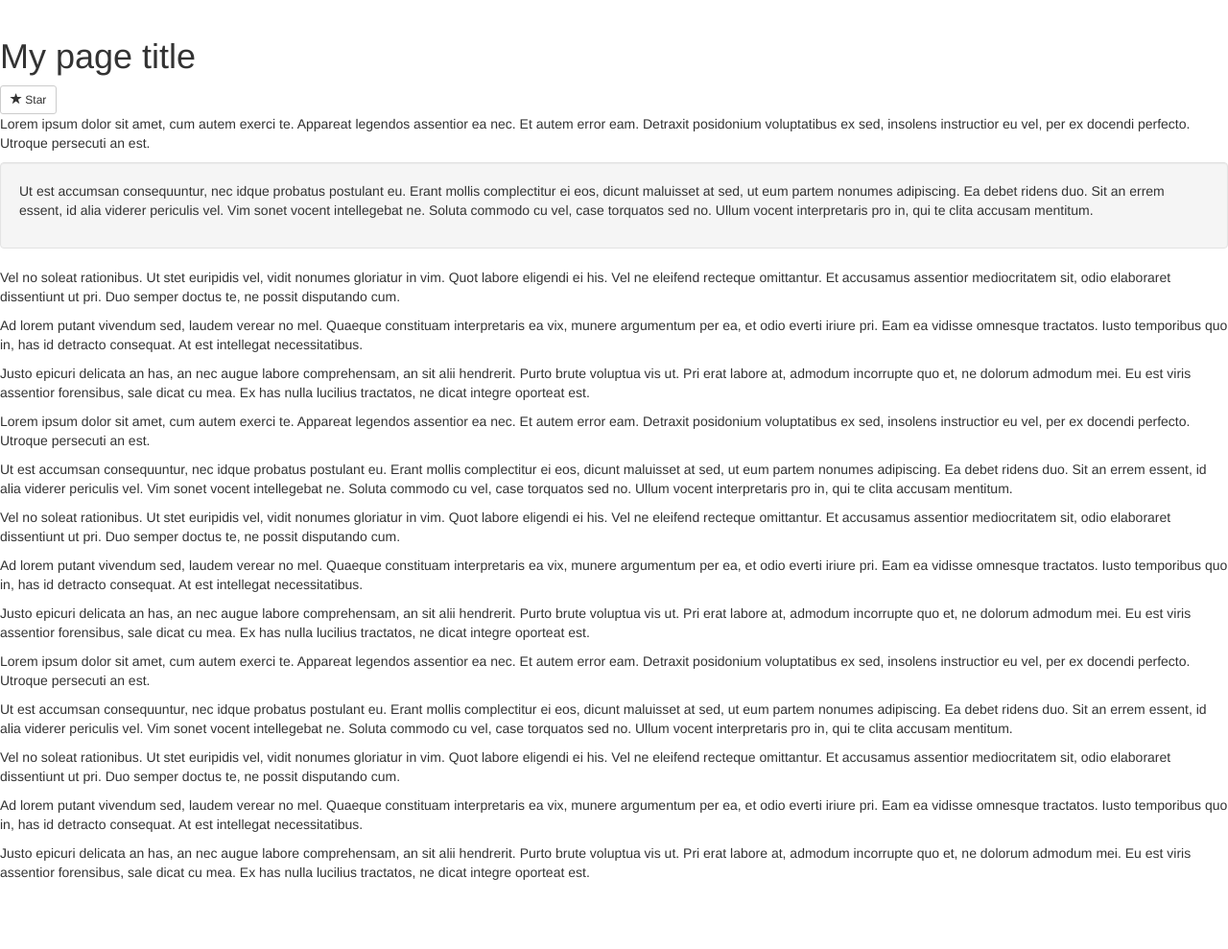
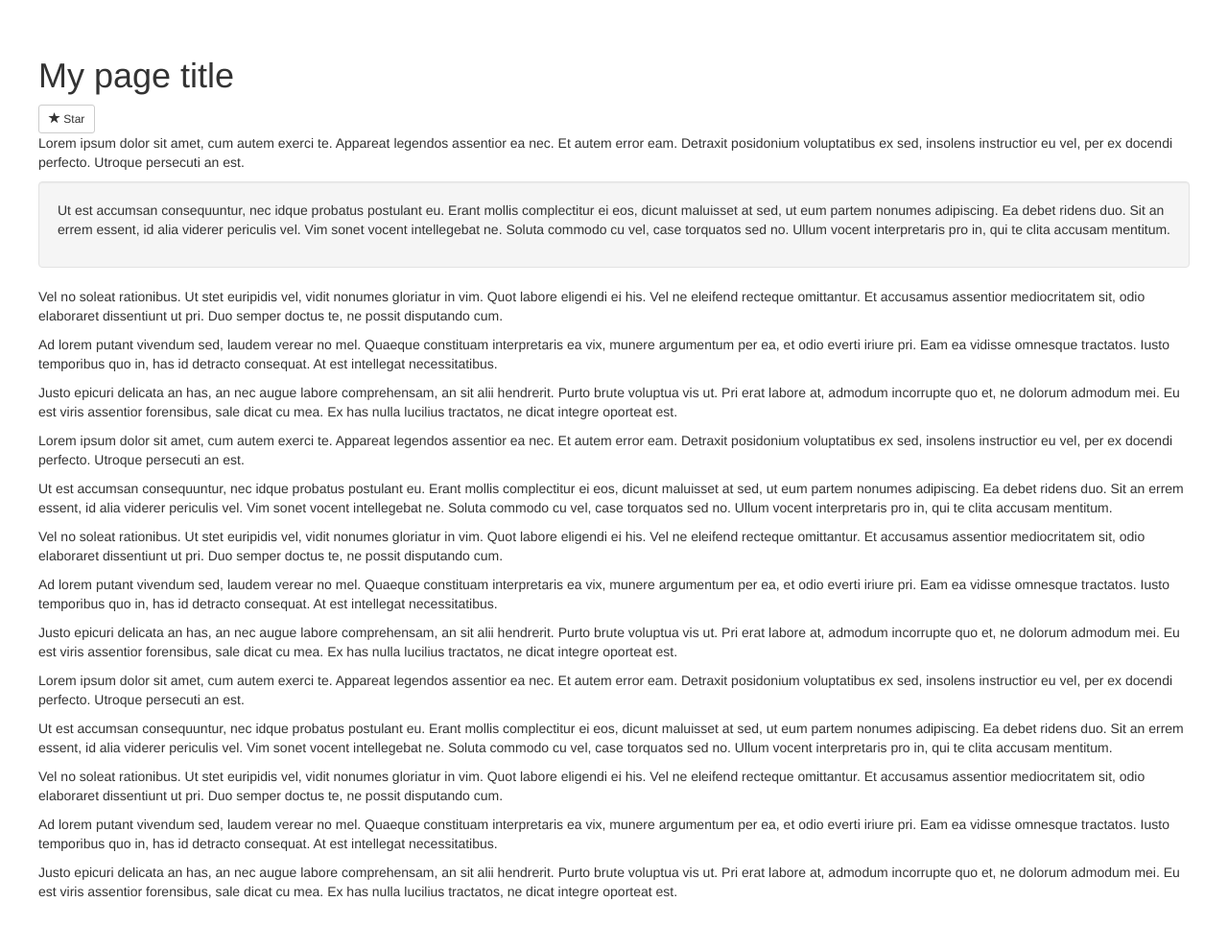
Before and after one commit to possatti/everest, a Django app: page / in a window 1280 px wide. Shown: the part 51-1040 px from the top of the page at 96% size. Before the commit the page ends 968 px from the top, so only its background shows below. Run offline with Django 3.2, Linux system fonts and the light colour scheme; grey boxes labelled with a size stand in for pictures from a placeholder-image service; some libraries are stand-ins or nearby versions.

Commit message:
Add more padding to the body tag

```diff
--- a/static/css/custom.css
+++ b/static/css/custom.css
@@ -4,7 +4,10 @@
 
 /* Leave some empty space in the top for the navbar */
 body {
-  padding-top: 70px;
+  padding-top: 90px;
+  padding-left: 40px;
+  padding-right: 40px;
+  padding-bottom: 40px;
 }
 
 /* Helps with the avatar alignment on the navbar */
```
